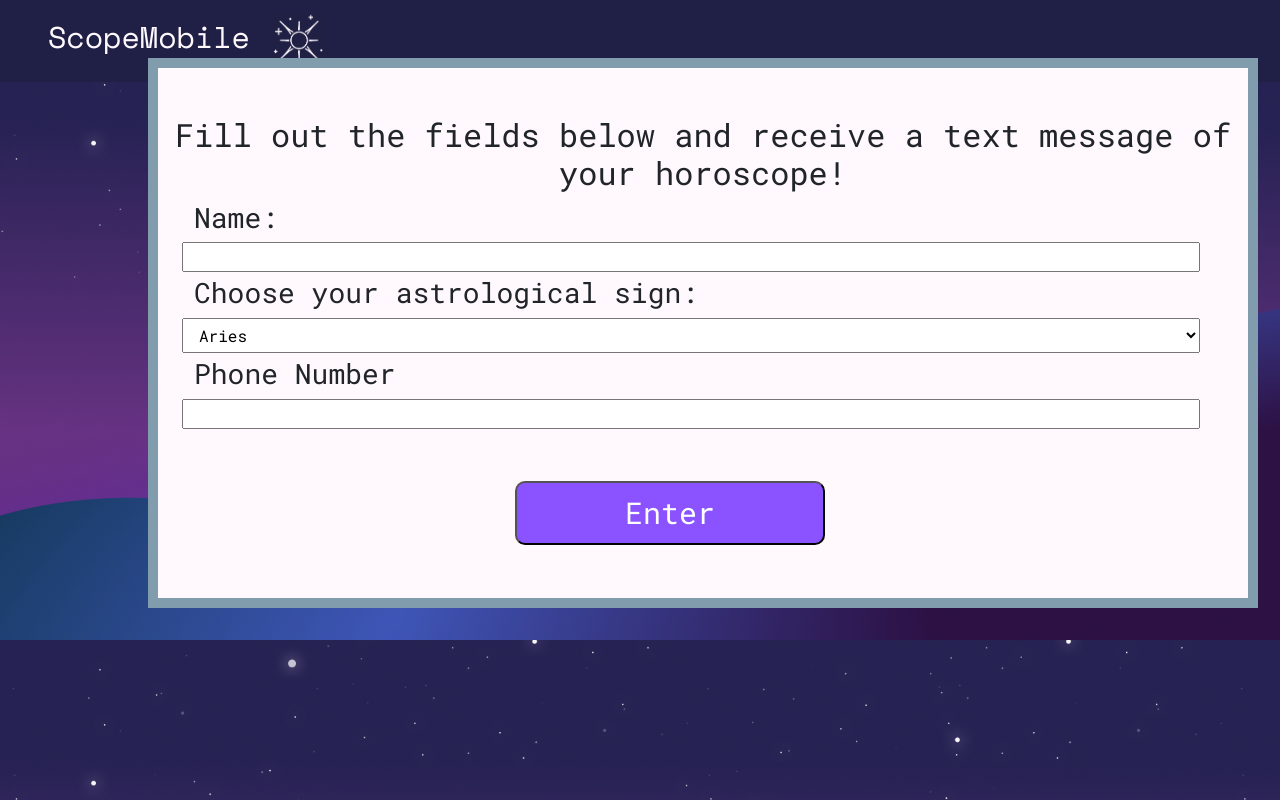
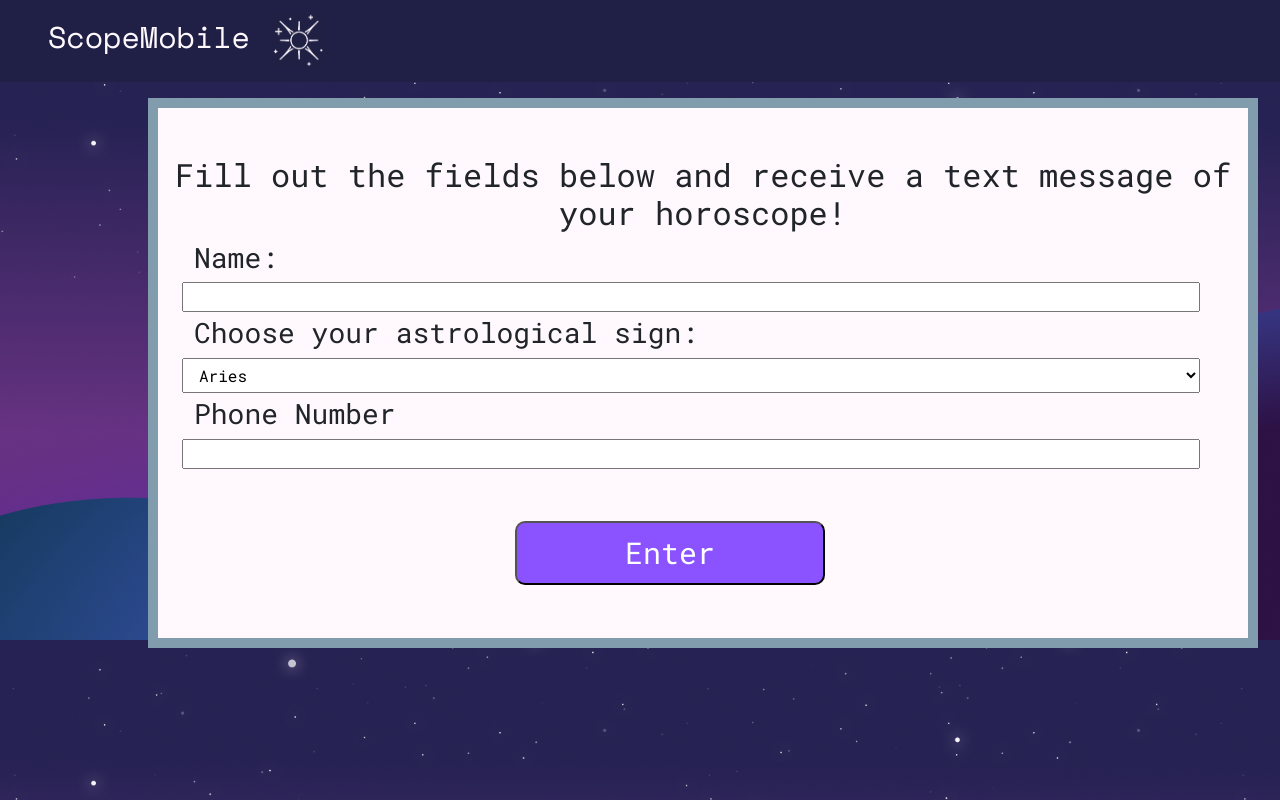
Before and after one commit to kylejava/HoyaHacks22, a Flask app: page / in a window 1280 px wide. Run offline with Flask 2, Linux system fonts and the light colour scheme; parts of the project's set-up code (start-up, migrations or seed data) failed here and were passed over.

Commit message:
UPDATED README.MD!!!

```diff
--- a/static/stylesheets/index.css
+++ b/static/stylesheets/index.css
@@ -21,7 +21,7 @@ body  {
   position: absolute;
   width: 1110px;
   height: 550px;
-  top: 10px;
+  top: 50px;
   left: 100px;
   background: #FFF9FE;
   border: 10px solid #819CAD;
```
Also changed, not shown: README.md.
